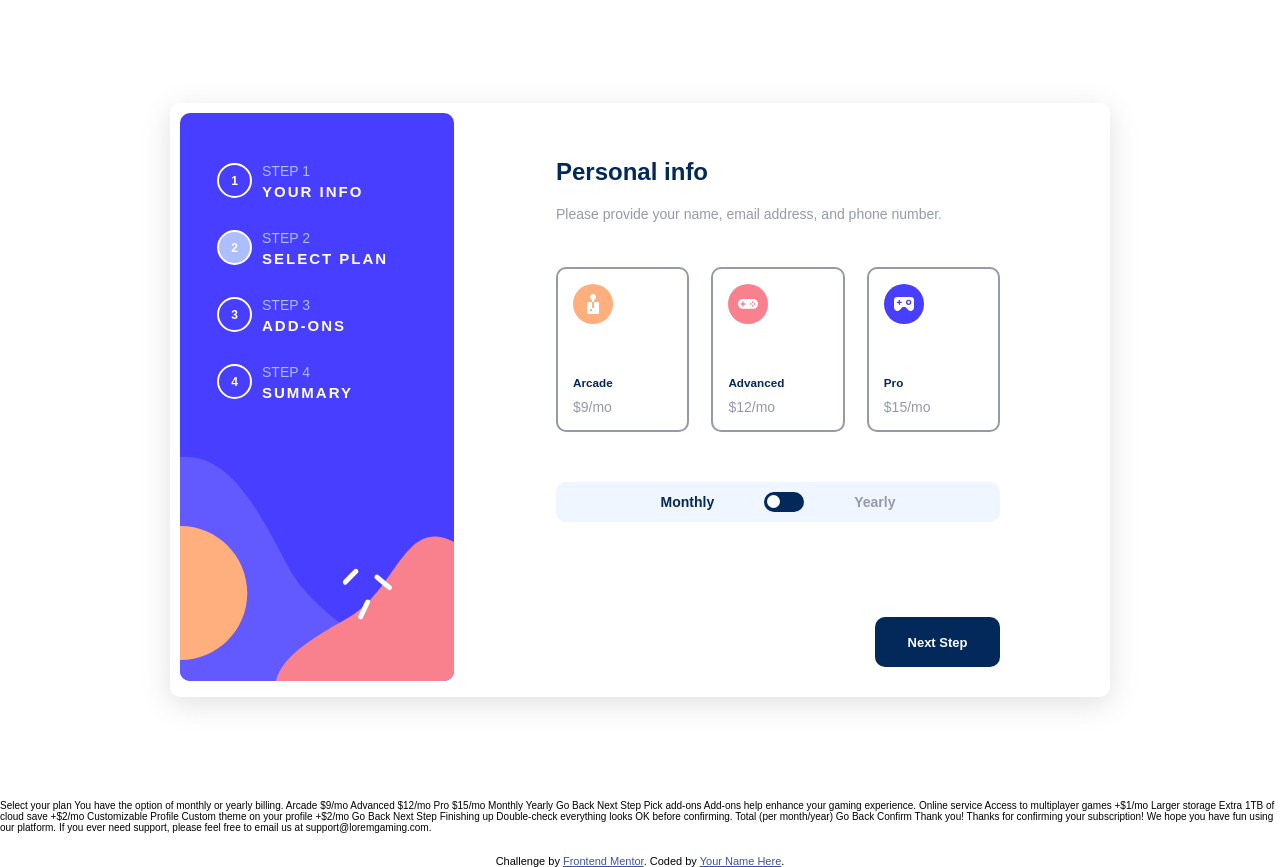
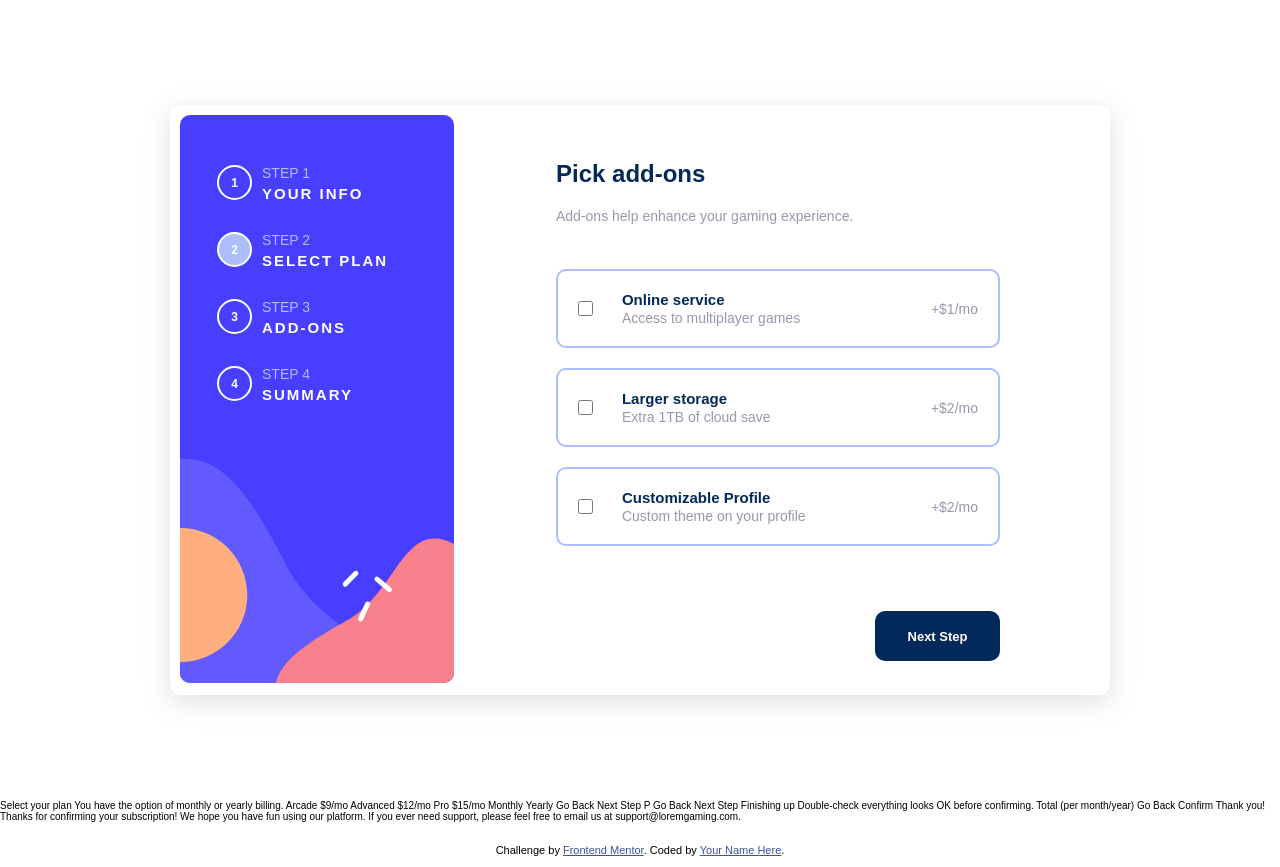
Before and after one commit to SatyapriyaMahato/multi-step-form, a plain HTML site: page index.html in a window 1280 px wide. Drawn offline with Linux system fonts and the light colour scheme.

Commit message:
add third step

```diff
--- a/index.html
+++ b/index.html
@@ -108,7 +108,6 @@
               <p>$15/mo</p>
             </div>
           </div>
-        </div>
           <div class="renewal">
             <p> Monthly</p>
             <span class="switch">
@@ -117,6 +116,39 @@
             </span>
             <p> Yearly</p>
           </div>
+        </div>
+        <div id="step_3">
+          <h1 class="main_heading">Pick add-ons</h1>
+          <p class="heading_description">Add-ons help enhance your gaming experience.</p>
+          <div class="add_ons">
+            <div class="add_on">
+              <input type="checkbox">
+              <div class="detail">
+                <h3>Online service</h3>
+                <p>Access to multiplayer games</p>
+              </div>
+              <p>+$1/mo</p>
+            </div>
+            <div class="add_on">
+              <input type="checkbox">
+              <div class="detail">
+                <h3>Larger storage</h3>
+                <p>Extra 1TB of cloud save</p>
+              </div>
+              <p>+$2/mo</p>
+            </div>
+            <div class="add_on">
+              <input type="checkbox">
+              <div class="detail">
+                <h3>Customizable Profile</h3>
+                <p>Custom theme on your profile</p>
+              </div>
+              <p>+$2/mo</p>
+            </div>
+          </div>
+
+        </div>
+
         <div class="right_bottom">
           <button id="prev_btn" class="btn prev" type="submit">Go back</button>
           <button id="next_btn" class="btn next" type="submit">Next Step</button>
@@ -187,20 +219,7 @@
 
   <!-- Step 3 start -->
 
-  Pick add-ons
-  Add-ons help enhance your gaming experience.
-
-  Online service
-  Access to multiplayer games
-  +$1/mo
-
-  Larger storage
-  Extra 1TB of cloud save
-  +$2/mo
-
-  Customizable Profile
-  Custom theme on your profile
-  +$2/mo
+  P
 
   Go Back
   Next Step
--- a/styles.css
+++ b/styles.css
@@ -230,6 +230,42 @@ input[type=text]:focus {
     justify-content: space-between;
 }
 
+#step_2 {
+    display: none;
+}
+
+
+.add_on {
+    display: flex;
+    justify-content: space-between;
+    align-items: center;
+    border: 2px solid var(--Pastel-blue);
+    border-radius: 10px;
+    margin-bottom: 20px;
+    padding: 20px;
+}
+
+.add_on div {
+    width: 70%;
+    height: 35px;
+    display: flex;
+    flex-direction: column;
+    justify-content: space-between;
+}
+
+.add_on div h3 {
+    font-size: 1.5rem;
+}
+
+.add_on input {
+    width: 15px;
+    height: 15px;
+    margin: 0;
+    border-radius: 2px;
+    accent-color: var(--Purplish-blue);
+    border: 2px solid red;
+}
+
 .btn {
     outline: none;
     width: 125px;
```
Lines whose indentation alone changed are shown as unchanged.
